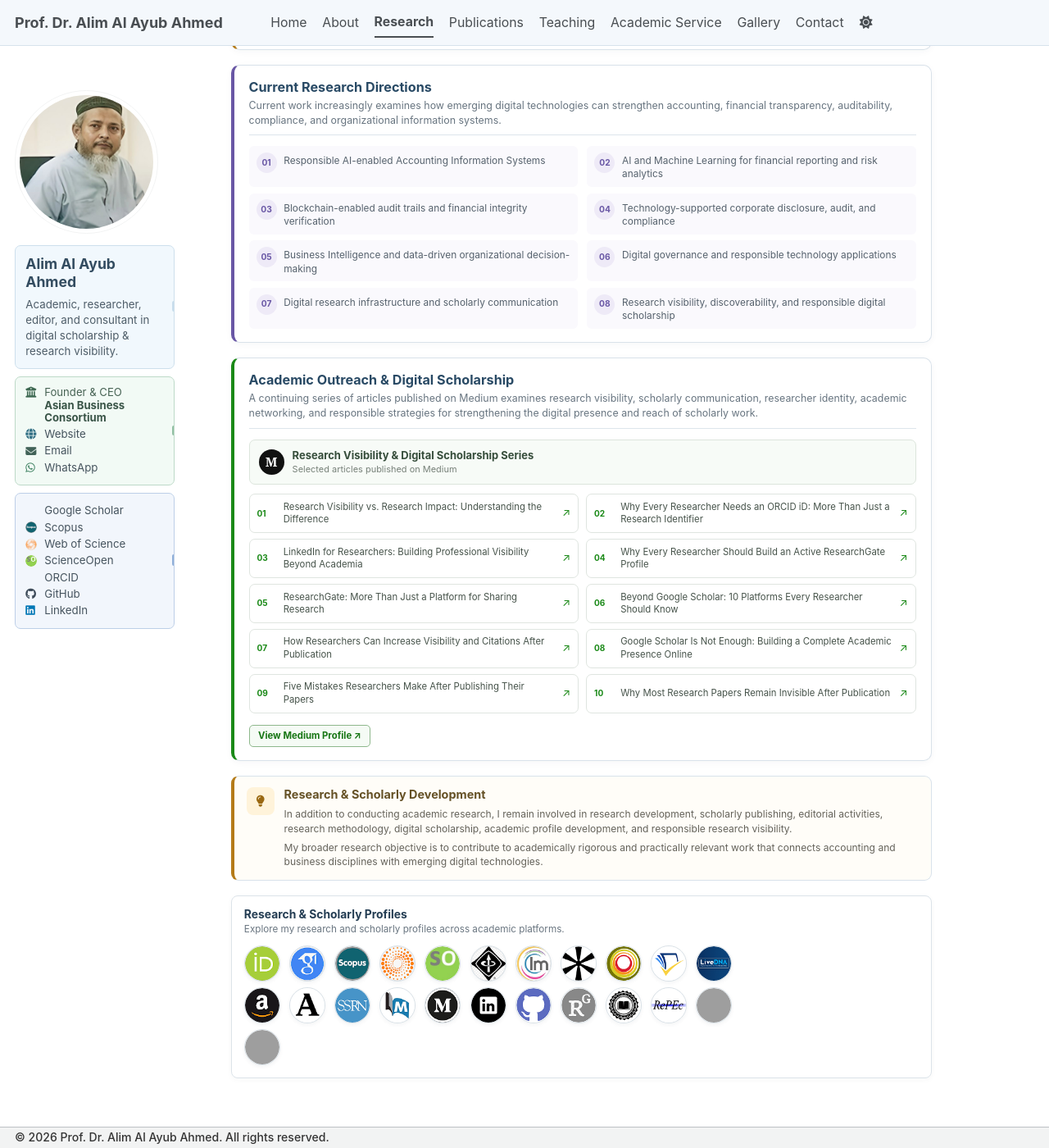
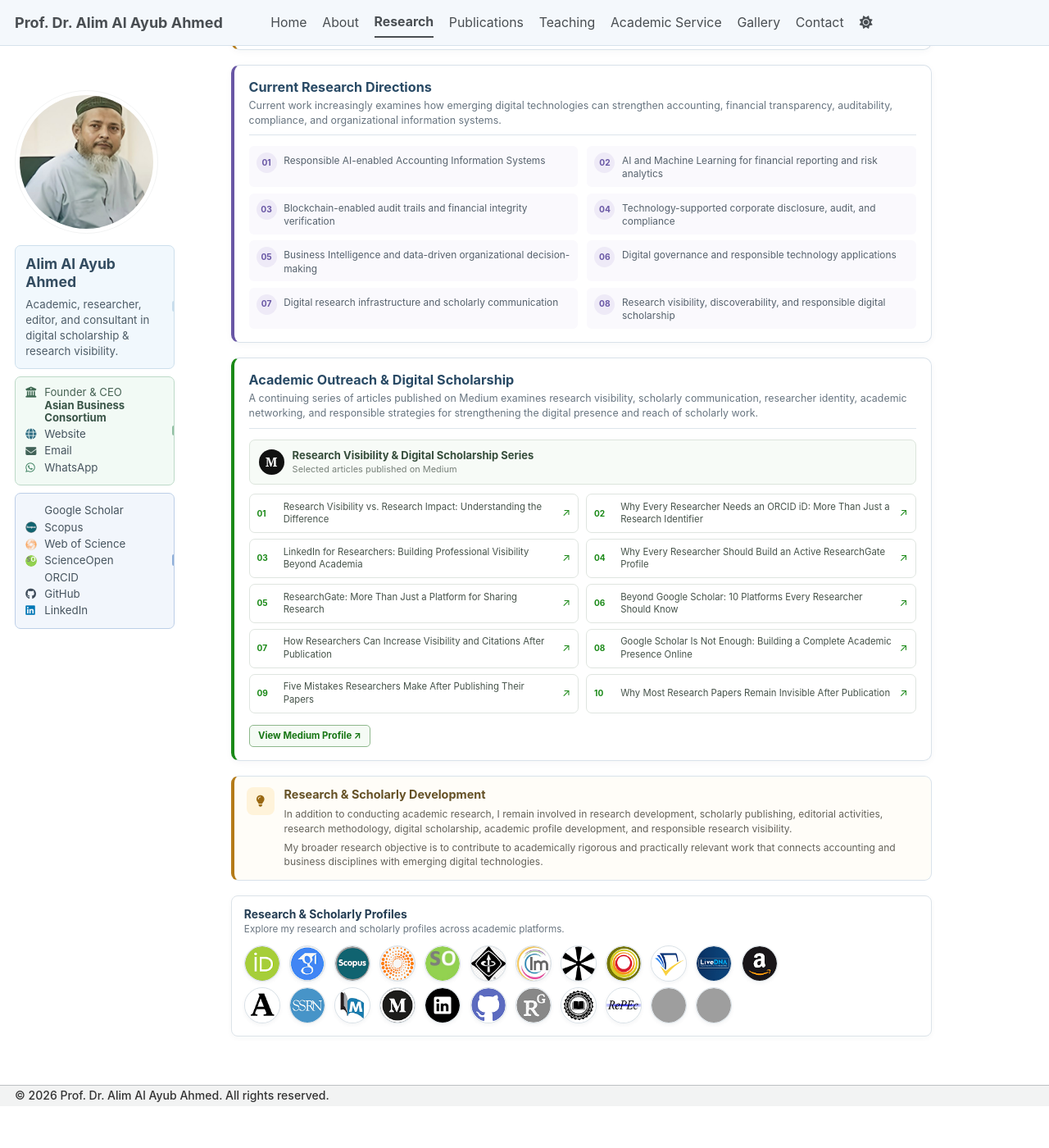
Before and after one commit to alimalayubahmed/alimalayubahmed.github.io, a Jekyll site: the page built from _pages/research.html, in a window 1280 px wide and 1400 px high, scrolled down 1637 px. Shown: the whole window at 82% size. Built offline with Jekyll 4.4.1, drawn with Linux system fonts in a browser that asks for light colours; a style sheet for code colours, icons or effects is not loaded; after the commit the page ends 2986 px from its top, so only the background shows below that; grey boxes are pictures that could not be loaded.

Commit message:
Update scholarly profile links and icon layout

```diff
--- a/assets/css/research-profile-links.css
+++ b/assets/css/research-profile-links.css
@@ -54,7 +54,7 @@
 
 .research-page .scholarly-profiles { width:100%; max-width:100%; margin:1rem 0 0; }
 
-.research-page .scholarly-profile-icons { grid-template-columns:repeat(11,44px); }
+.research-page .scholarly-profile-icons { grid-template-columns:repeat(12,44px); }
 
 
 /* =========================================================
@@ -93,3 +93,6 @@
   .scholarly-profile-icons,
   .research-page .scholarly-profile-icons { grid-template-columns:repeat(3,40px); }
 }
+.profile-logo-fallback { display:grid; place-items:center; font-size:.65rem; font-weight:700; color:#243d53; }
+.profile-logo-fallback[aria-label='ScholarGPS']::after { content:'SG'; }
+.profile-logo-fallback[aria-label='Bohrium']::after { content:'Bh'; }
```
